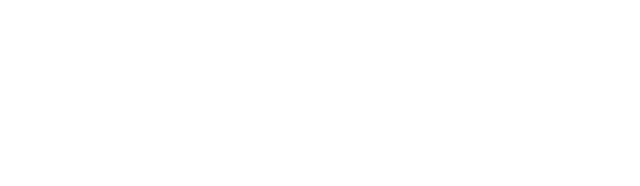
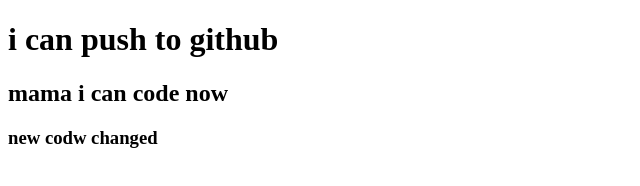
Before and after one commit to azmalhudasobuj/My-Second-Repo, a plain HTML site: page index.html in a window 1280 px wide. Shown: the whole page, without its empty margins (0-640 px from the left). Drawn offline with Linux system fonts and the light colour scheme.

Commit message:
added header

```diff
--- a/index.html
+++ b/index.html
@@ -7,6 +7,8 @@
     <title>My Second Github Repo</title>
 </head>
 <body>
-
+  <h1>i can push to github</h1>
+  <h2>mama i can code now</h2>
+  <h3>new codw changed</h3>
 </body>
 </html>
```
